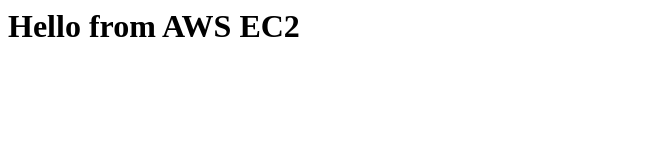
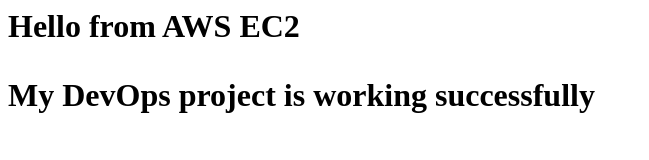
Before and after one commit to Cherry36/My-second-dev-practise, a plain HTML site: page index.html in a window 1280 px wide. Shown: the whole page, without its empty margins (0-649 px from the left). Drawn offline with Linux system fonts and the light colour scheme.

Commit message:
updated website content

```diff
--- a/index.html
+++ b/index.html
@@ -1 +1,2 @@
 <h1>Hello from AWS EC2<h1>
+<p>My DevOps project is working successfully</p>
```
